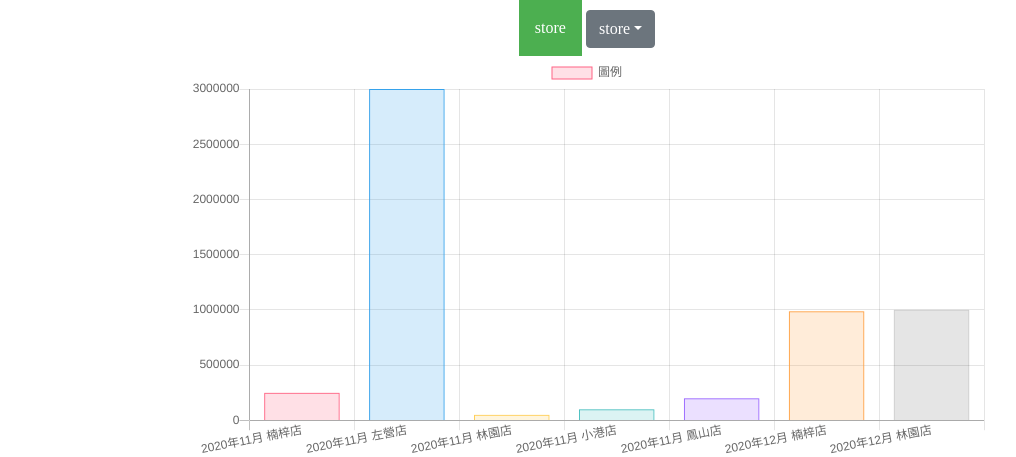
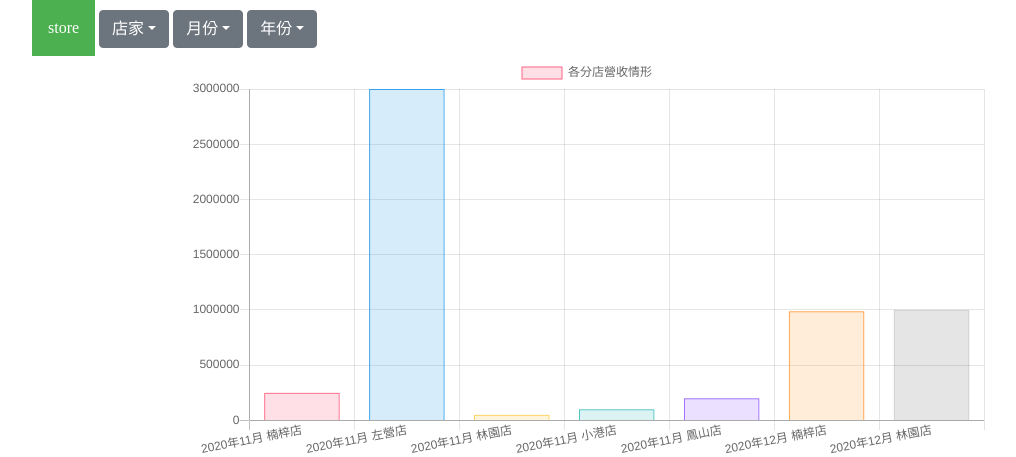
Before and after one commit to BingYu94860/mblog-1201, a Django app: page /mychart/ in a window 1280 px wide. Shown: the part 127-584 px from the top of the page, without its empty margins (53-1069 px from the left). Run offline with Django 3.2, Linux system fonts and the light colour scheme; data comes from the database, SQL or seed files in the repository; both versions use the stored data as it was after the commit.

Commit message:
update 12/15

```diff
--- a/mainsite/views.py
+++ b/mainsite/views.py
@@ -1,9 +1,9 @@
 from django.shortcuts import render, redirect
 from django.http import HttpResponse
-
 from mainsite.models import Post, AccessInfo, Branch, StoreIncome
 from datetime import datetime
 import random
+
 
 def homepage(request):
     rec = AccessInfo()
@@ -14,14 +14,34 @@ def homepage(request):
     return render(request, "index.html", locals())
 
 
-def mychart(request,branchid=0):
+def mychart(request, branchid=0):
     now = datetime.now()
-    branches = Branch.objects.all()
+    stores = Branch.objects.all()
     if branchid == 0:
         data = StoreIncome.objects.all()
     else:
         # branchid = Branch.objects.get(title="左營店")
         data = StoreIncome.objects.filter(branch=branchid)
+    title = "各分店營收情形"
+    return render(request, "mychart.html", locals())
+
+def chart(request, year=0, month=0):
+    now = datetime.now()
+    stores = Branch.objects.all()
+
+    if year == 0:
+        data = StoreIncome.objects.all()
+    else:
+        data = StoreIncome.objects.filter(income_year=year)
+        if month > 0:
+            data = data.filter(income_month=month)
+
+    if year > 0 and month > 0:
+        title = "{}年{}月各分店營收情形".format(year, month)
+    elif year > 0:
+        title = "{}年各分店營收情形".format(year)
+    else:
+        title = "各分店營收情形"
     return render(request, "mychart.html", locals())
 
 
--- a/mblog/urls.py
+++ b/mblog/urls.py
@@ -1,6 +1,6 @@
 from django.contrib import admin
 from django.urls import path
-from mainsite.views import homepage, lotto, showpost, mychart
+from mainsite.views import homepage, lotto, showpost, mychart, chart
 
 
 urlpatterns = [
@@ -9,5 +9,7 @@ urlpatterns = [
     path('lotto/', lotto),
     path('mychart/', mychart),
     path('mychart/<int:branchid>/', mychart),
+    path('chartbydate/<int:year>/<int:month>/', chart),
+    path('chartbydate/<int:year>/', chart),
     path('', homepage),
 ]
--- a/save.txt
+++ b/save.txt
@@ -11,7 +11,7 @@ git add .
 git commit -m "No.2 commit"
 git branch -M main
 git remote add origin https://github.com/用戶名/倉庫名稱.git
-git push -u origin main
+git push
 
 
 …or create a new repository on the command line
--- a/templates/index.html
+++ b/templates/index.html
@@ -5,7 +5,7 @@ OOO的網站
 {% endblock %}
 <!-- 我是區塊分隔線 -->
 {% block titlemessage %}
-  <h1>OOO的上課用Django示範網站</h1>
+<h1>OOO的上課用Django示範網站</h1>
 {% endblock %}
 <!-- 我是區塊分隔線 -->
 {% block content %}
@@ -18,9 +18,7 @@ OOO的網站
   {% for post in posts %}
   <tr>
     <td>{{ post.id }}</td>
-    <td>
-      <a href="/post/{{post.slug}}/">{{ post.title }}</a>
-    </td>
+    <td> <a href="/post/{{post.slug}}/">{{ post.title }}</a> </td>
     <td>{{ post.pub_date }}</td>
   </tr>
   {% endfor %}
--- a/templates/mychart.html
+++ b/templates/mychart.html
@@ -2,41 +2,56 @@
 <!-- 我是分隔線 -->
 {% block title %} 我的統計圖表 {% endblock %}
 <!-- 我是分隔線 -->
-{% block titlemessage %}
-<h1>我的統計圖表</h1>
-{% endblock %}
+{% block titlemessage %} <h1>我的統計圖表</h1> {% endblock %}
 <!-- 我是分隔線 -->
 {% block content %}
-<center>
 <div class="dropdown">
   <button class="dropbtn">store</button>
   <div class="dropdown-content">
     <a class="dropdown-item" href="/mychart/">ALL</a>
-      {% for branch in branches %}
-      <a href="/mychart/{{branch.id}}/">{{branch.title}}</a>
+    {% for s in stores %}
+    <a class="dropdown-item" href='/mychart/{{s.id}}/'>{{s.title}}</a>
     {% endfor %}
   </div>
 </div>
 <!-- 分隔線 -->
-  <div class="dropdown">
-    <button class="btn btn-secondary dropdown-toggle" type="button" id="dropdownMenuButton" data-toggle="dropdown"
-      aria-haspopup="true" aria-expanded="false">store</button>
+<div class="btn-group">
+  <button type="button" class="btn btn-secondary dropdown-toggle" data-toggle="dropdown" aria-haspopup="true"
+    aria-expanded="false">店家</button>
   <div class="dropdown-menu" aria-labelledby="dropdownMenuButton">
-      <a class="dropdown-item" href="/mychart/">ALL</a>
-      {% for branch in branches %}
-      <a class="dropdown-item" href="/mychart/{{branch.id}}/">{{branch.title}}</a>
+    <a class="dropdown-item" href="/mychart/">所有分店</a>
+    {% for s in stores %}
+    <a class="dropdown-item" href='/mychart/{{s.id}}/'>{{s.title}}</a>
     {% endfor %}
   </div>
 </div>
 <!-- 分隔線 -->
+<div class="btn-group">
+    <button type="button" class="btn btn-secondary dropdown-toggle" data-toggle="dropdown"
+        aria-haspopup="true" aria-expanded="false">月份</button>
+    <div class="dropdown-menu" aria-labelledby="dropdownMenuButton">
+        <a class="dropdown-item" href='/chartbydate/2020/10/'>2020/10</a>
+        <a class="dropdown-item" href='/chartbydate/2020/11/'>2020/11</a>
+    </div>
+</div>
+<!-- 分隔線 -->
+<div class="btn-group">
+    <button type="button" class="btn btn-secondary dropdown-toggle" data-toggle="dropdown"
+        aria-haspopup="true" aria-expanded="false">年份</button>
+    <div class="dropdown-menu" aria-labelledby="dropdownMenuButton">
+        <a class="dropdown-item" href='/chartbydate/2020/'>2020</a>
+        <a class="dropdown-item" href='/chartbydate/2021/'>2021</a>
+    </div>
+</div>
+<!-- 分隔線 -->
+<center>
   <table width="800">
     <tr>
-      <td>
-        <canvas id="myChart" width="800" height="400"></canvas>
-      </td>
+      <td><canvas id="myChart" width="800" height="400"></canvas></td>
     </tr>
   </table>
 </center>
+<!-- 分隔線 -->
 <script>
   var ctx = document.getElementById('myChart').getContext('2d');
   var myChart = new Chart(ctx, {
@@ -50,7 +65,7 @@
           ],
           datasets: [{
               // 標籤
-              label: "圖例",
+              label: '{{ title }}',
               // 資料
               data: [
                   {% for item in data %}
```
Also changed, not shown: db.sqlite3, templates/post.html (line endings or trailing spaces). Lines whose indentation alone changed are shown as unchanged.
